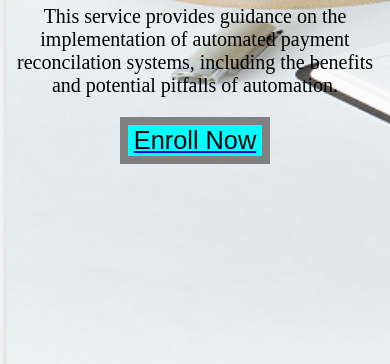
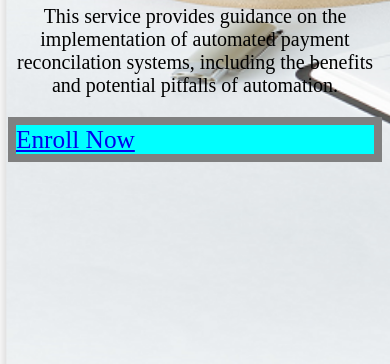
Before and after one commit to Rohit131313/3rd-slide, a plain HTML site: page index.html in a window 390 px wide. Shown: the part 480-844 px from the top of the page. Drawn offline with Linux system fonts and the light colour scheme.

Commit message:
Update index.html

```diff
--- a/index.html
+++ b/index.html
@@ -26,7 +26,7 @@
         font-size: 30px;
     }
 
-    button{
+    .button{
         font-size: 30px;
         margin-left: 550px;
         background-color: aqua;
@@ -53,7 +53,7 @@
             margin: 0 auto;
         }
 
-        button {
+        .button {
             font-size: 20px;
             margin: 20px auto 0 auto;
             display: block;
@@ -78,7 +78,7 @@
             margin-left: 20px;
         }
 
-        button {
+        .button {
             font-size: 25px;
             margin-left: 100px;
             background-color: aqua;
@@ -125,7 +125,7 @@
             <h1>Automated Reconcilation Solutions</h1>
             <p>This service provides guidance on the implementation of automated payment reconcilation systems, including the benefits and potential pitfalls of automation.
             </p>
-            <a  href="https://rohit131313.github.io/payment5/"><button>Enroll  Now</button></a>
+            <a href="https://rohit131313.github.io/payment5/" class="button">Enroll Now</a>
         </div>
     </div>
 </body>
```
